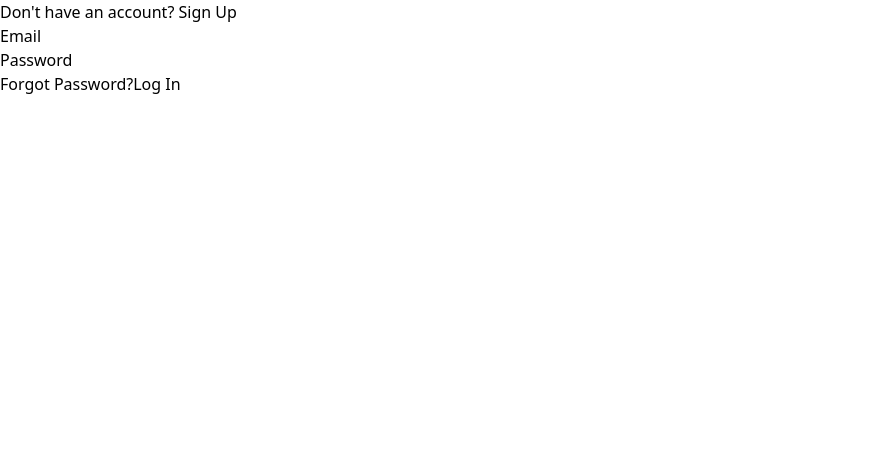
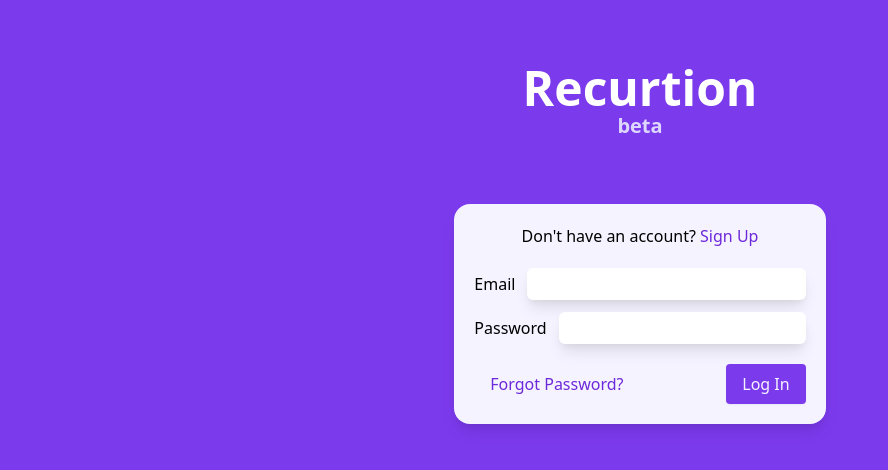
Before and after one commit to LeanneStoDomingo/recurtion, a React (Create React App) app in the folder client/: page /login in a window 1280 px wide. Shown: the top 470 px of the page, without its empty margins (0-888 px from the left). Built offline with nearby package versions, Linux system fonts and the light colour scheme; no server answers.

Commit message:
Style login page

```diff
--- a/client/src/components/Button.jsx
+++ b/client/src/components/Button.jsx
@@ -4,7 +4,7 @@ import { useHistory } from 'react-router-dom'
 const classNameColors = {
     primary: 'bg-purple-600 text-purple-50 shadow-sm hover:shadow-md hover:bg-purple-700 focus-visible:ring focus-visible:ring-purple-400 focus-visible:ring-opacity-75',
     secondary: 'bg-purple-100 text-purple-700 border border-purple-200 shadow-sm hover:shadow hover:bg-purple-200 hover:border-purple-300 focus-visible:ring focus-visible:ring-purple-400 focus-visible:ring-opacity-75',
-    noneDark: 'text-purple-700 focus-visible:outline-white hover:underline',
+    noneDark: 'text-purple-700 focus-visible:outline-black hover:underline',
     noneLight: 'text-purple-50 focus-visible:outline-white hover:underline'
 }
 
--- /dev/null
+++ b/client/src/components/Input.jsx
@@ -0,0 +1,17 @@
+import React from 'react'
+
+const Input = ({ label, type, update, value, className, ...props }) => {
+
+    const onChange = (e) => {
+        update(e.target.value)
+    }
+
+    return (
+        <div {...props} className={`flex items-center ${className}`}>
+            <label>{label}</label>
+            <input type={type} onChange={onChange} value={value} className='ml-3 rounded-md shadow-lg py-1 px-2 w-full focus:ring focus:ring-purple-400' />
+        </div>
+    )
+}
+
+export default Input
--- /dev/null
+++ b/client/src/components/Name.jsx
@@ -0,0 +1,14 @@
+import React from 'react'
+import { Link } from 'react-router-dom'
+
+const Name = ({ className }) => {
+
+    return (
+        <Link className={`text-center ${className}`} to='/'>
+            <h1 className='text-5xl text-white'>Recurtion</h1>
+            <p className='text-xl font-semibold text-purple-200'>beta</p>
+        </Link>
+    )
+}
+
+export default Name
--- a/client/src/pages/Home/Hero.jsx
+++ b/client/src/pages/Home/Hero.jsx
@@ -2,12 +2,12 @@ import React from 'react'
 import Arrows from '../../icons/Arrows'
 import Plus from '../../icons/Plus'
 import Notion from '../../icons/Notion'
+import Name from '../../components/Name'
 
 const Hero = () => {
     return (
         <div className='flex flex-col items-center text-white w-full mt-16'>
-            <h1 className='text-5xl'>Recurtion</h1>
-            <p className='text-xl font-semibold text-purple-200'>beta</p>
+            <Name />
             <div className='flex items-center my-6'>
                 <Notion />
                 <Plus />
--- a/client/src/pages/Login.jsx
+++ b/client/src/pages/Login.jsx
@@ -2,6 +2,9 @@ import React, { useContext, useEffect, useState } from 'react'
 import axios from 'axios'
 import { TokenContext } from '../utils'
 import { Link, useHistory, useLocation } from 'react-router-dom'
+import Button from '../components/Button'
+import Input from '../components/Input'
+import Name from '../components/Name'
 
 export const Login = () => {
     const { setToken, config } = useContext(TokenContext)
@@ -12,14 +15,6 @@ export const Login = () => {
     const [password, setPassword] = useState('')
     const [errorMessage, setErrorMessage] = useState('')
     const [okMessage, setOkMessage] = useState('')
-
-    const updateEmail = (e) => {
-        setEmail(e.target.value)
-    }
-
-    const updatePassword = (e) => {
-        setPassword(e.target.value)
-    }
 
     const onSubmit = async (e) => {
         e.preventDefault()
@@ -55,29 +50,23 @@ export const Login = () => {
     }, [location.search])
 
     return (
-        <form onSubmit={onSubmit}>
-            <div>{location.state?.message}</div>
-            <div>{okMessage}</div>
-
-            <div>Don't have an account? <Link to='/signup'>Sign Up</Link></div>
-
-            <div>
-                <label>Email</label>
-                <input type="email" onChange={updateEmail} value={email} />
+        <div className='bg-purple-600 min-h-screen flex flex-col items-center'>
+            <Name className='my-16' />
+            <div className='bg-purple-50 rounded-2xl shadow-lg p-5'>
+                <form onSubmit={onSubmit} className='flex flex-col'>
+                    <div>{location.state?.message}</div>
+                    <div>{okMessage}</div>
+                    <div className='text-center'>Don't have an account? <Link to='/signup' className='text-purple-700 focus-visible:outline-white hover:underline'>Sign Up</Link></div>
+                    <Input label='Email' type='email' update={setEmail} value={email} className='mt-5' />
+                    <Input label='Password' type='password' update={setPassword} value={password} className='mt-3' />
+                    <div className='flex justify-between mt-5'>
+                        <Button to='/forgot-password' text='Forgot Password?' color='noneDark' />
+                        <Button type="submit" text='Log In' />
+                    </div>
+                    <div>{errorMessage}</div>
+                </form>
             </div>
-
-            <div>
-                <label>Password</label>
-                <input type="password" onChange={updatePassword} value={password} />
-            </div>
-
-            <div>
-                <Link to='/forgot-password'>Forgot Password?</Link>
-                <button type="submit">Log In</button>
-            </div>
-
-            <div>{errorMessage}</div>
-        </form >
+        </div>
 
     )
 }
```
